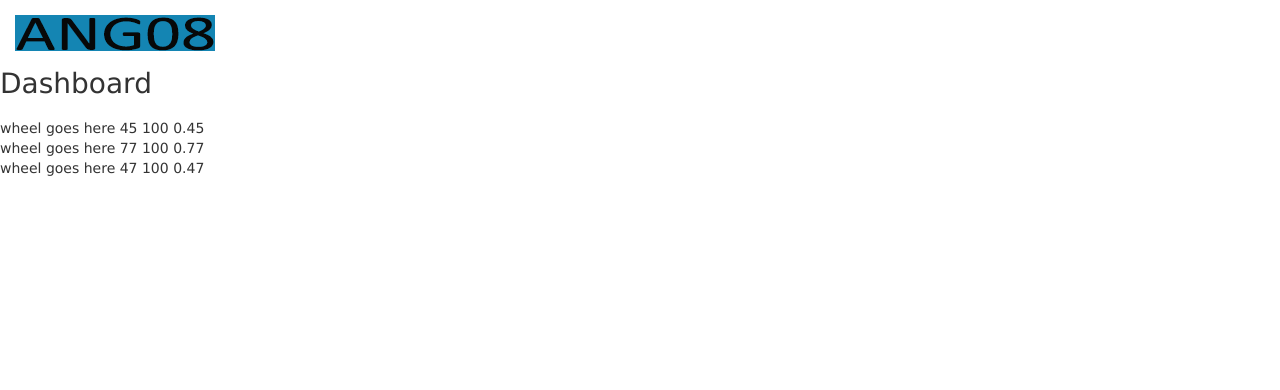
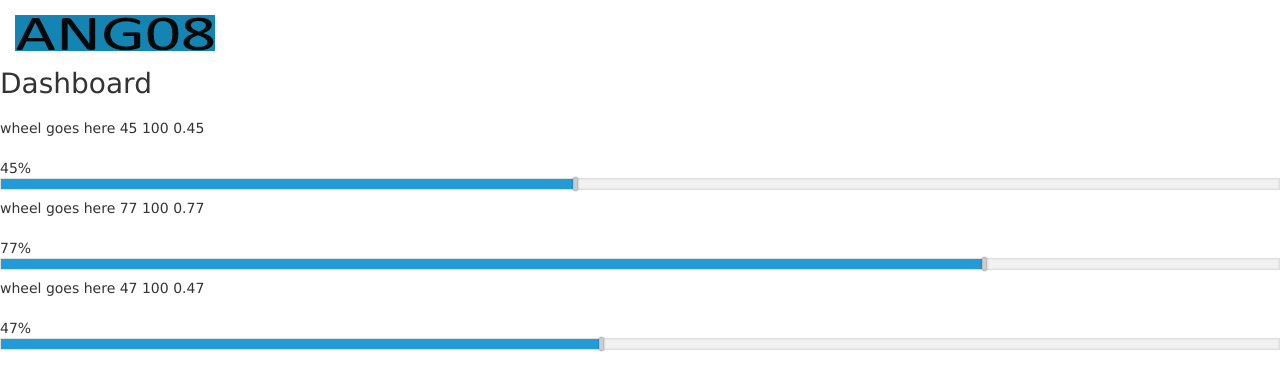
Before and after one commit to JeffRisberg/ANG09, a website: page src/index.html in a window 1280 px wide. Drawn offline with nearby package versions, Linux system fonts and the light colour scheme.

Commit message:
Moved gauge directive into its own file and added the skeleton and .css for the progress slider

```diff
--- /dev/null
+++ b/src/app/main/gauge-directive.js
@@ -0,0 +1,19 @@
+'use strict';
+
+angular.module('ang09')
+    .directive('gauge', [function () {
+        return {
+            scope: {
+                currentValue: '=',
+                finalValue: '='
+            },
+            templateUrl: 'app/main/gauge.tmpl.html',
+            link: function ($scope, $element, $attrs) {
+
+                $scope.getFraction = function (currentValue, finalValue) {
+                    return currentValue / finalValue;
+                }
+            }
+        }
+    }]
+)
--- /dev/null
+++ b/src/app/main/gauge.tmpl.html
@@ -0,0 +1,15 @@
+<div class="wheel">
+    wheel goes here
+    {{currentValue}}
+    {{finalValue}}
+    {{getFraction(currentValue, finalValue)}}
+    <div class="progress-box">
+        <div class="percentage-cur">
+            <span class="num">{{ currentValue }}%</span>
+        </div>
+        <div class="progress-bar progress-bar-slider">
+            <input class="progress-slider" type="range" min="0" max="100" ng-model="currentValue">
+            <div class="inner" ng-style="{ width: currentValue + '%' || '0%' }"></div>
+        </div>
+    </div>
+</div>
--- a/src/app/main/main-controller.js
+++ b/src/app/main/main-controller.js
@@ -5,26 +5,5 @@ angular.module('ang09')
         var main = this;
 
     })
-    .directive('gauge', [function () {
-        return {
-            scope: {
-                currentValue: '=',
-                finalValue: '='
-            },
-            template: '<div class="wheel">' +
-            'wheel goes here' +
-            ' {{currentValue}}' +
-            ' {{finalValue}}' +
-            ' {{getFraction(currentValue, finalValue)}}' +
-            '</div>',
-            link: function ($scope, $element, $attrs) {
-
-                $scope.getFraction = function (currentValue, finalValue) {
-                    return currentValue / finalValue;
-                }
-            }
-        }
-    }]
-)
 
 console.log("end of main-controller");
--- /dev/null
+++ b/src/assets/css/progress.css
@@ -0,0 +1,60 @@
+.progress-box {
+	width: 100%;
+	margin: 20px 0;
+}
+
+.progress-box .percentage-cur .num {
+	margin-right: 5px;
+}
+
+.progress-box .progress-bar {
+	width: 100%;
+	height: 12px;
+	background: #f2f1f1;
+	margin-bottom: 3px;
+	border: 1px solid #dfdfdf;
+	box-shadow: 0 0 2px #D5D4D4 inset;
+  position: relative;
+}
+
+.progress-box .progress-bar .inner {
+  position: relative;
+	width: 0;
+	height:100%;
+	background: #239bd6;
+}
+
+.progress-bar .inner {
+	height: 0;
+	width: 0;
+	transition: all 1s ease-out;
+}
+
+.progress-bar-slider .inner {
+  transition: none;
+}
+
+.progress-bar-slider .inner:after {
+  content: " ";
+  width: 5px;
+  height: 14px;;
+  background-color:#ccc;
+  position: absolute;
+  right: -2px;
+  top: -2px;
+  border: 1px solid #bbb;
+  border-radius: 2px;
+  box-shadow: 0px 0px 2px rgba(0,0,0,0.3);
+  margin: 0px;
+}
+
+.progress-slider {
+  opacity: 0;
+  width: 100%;
+  height: 15px;
+  position: absolute;
+  top: 0px;
+  left: 0px;
+  cursor: pointer;
+  z-index: 1;
+}
--- a/src/index.html
+++ b/src/index.html
@@ -8,6 +8,7 @@
     <link rel="stylesheet" href="//maxcdn.bootstrapcdn.com/bootstrap/3.3.6/css/bootstrap.min.css">
     <link rel="stylesheet" href="assets/css/normalize.css">
     <link rel="stylesheet" href="assets/css/main.css">
+    <link rel="stylesheet" href="assets/css/progress.css">
 
   </head>
   <body ng-controller="MainCtrl as main" ng-class="{loading:loadingView}" class="bg-{{main.currentColor}}">
@@ -43,6 +44,7 @@
     <script src="app/ang09.js"></script>
     <script src="app/main/main-controller.js"></script>
     <script src="app/dashboard/dashboard-controller.js"></script>
+    <script src="app/main/gauge-directive.js"></script>
 
     <script>
       var navMain = angular.element(".navbar-collapse");
```
